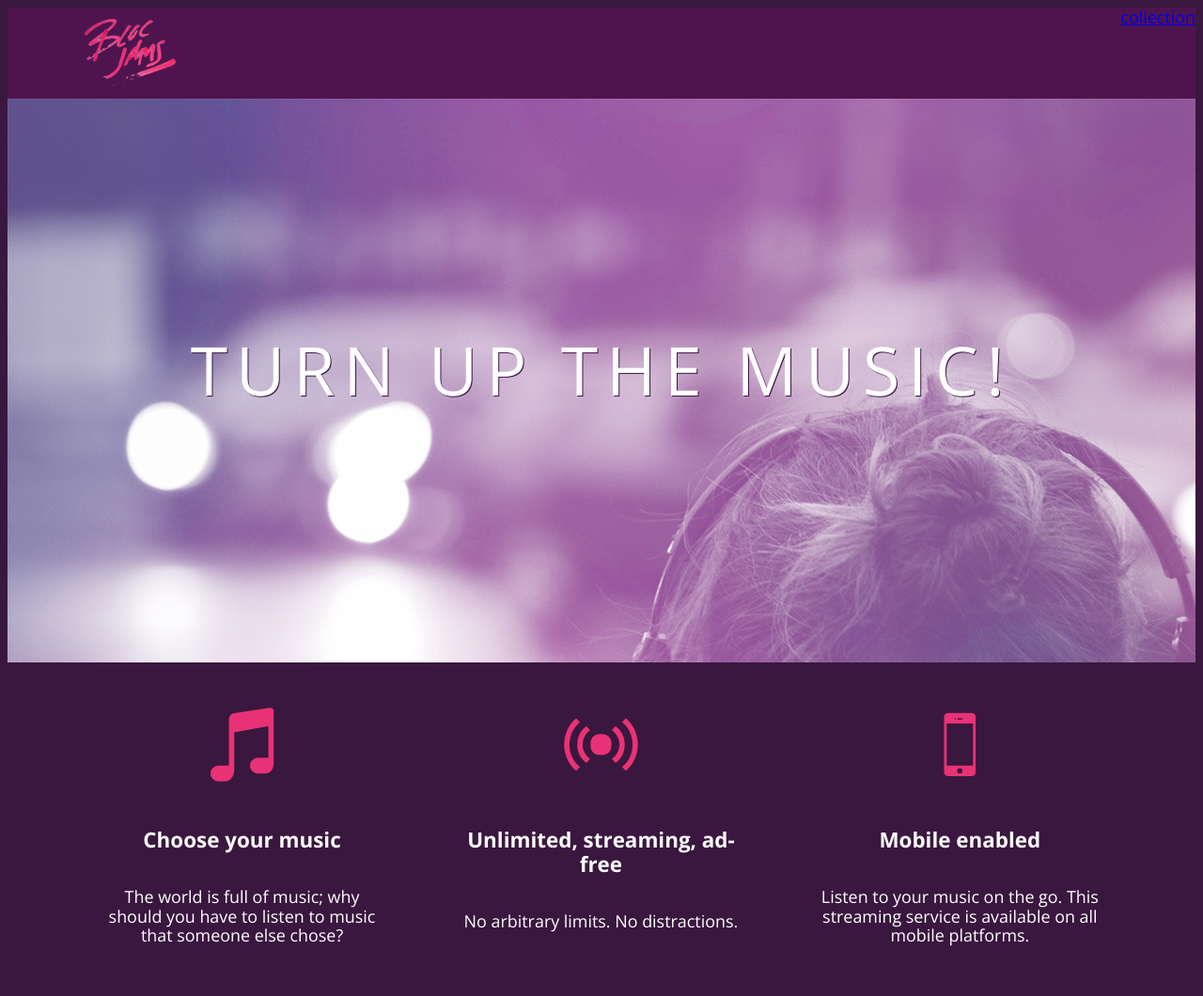
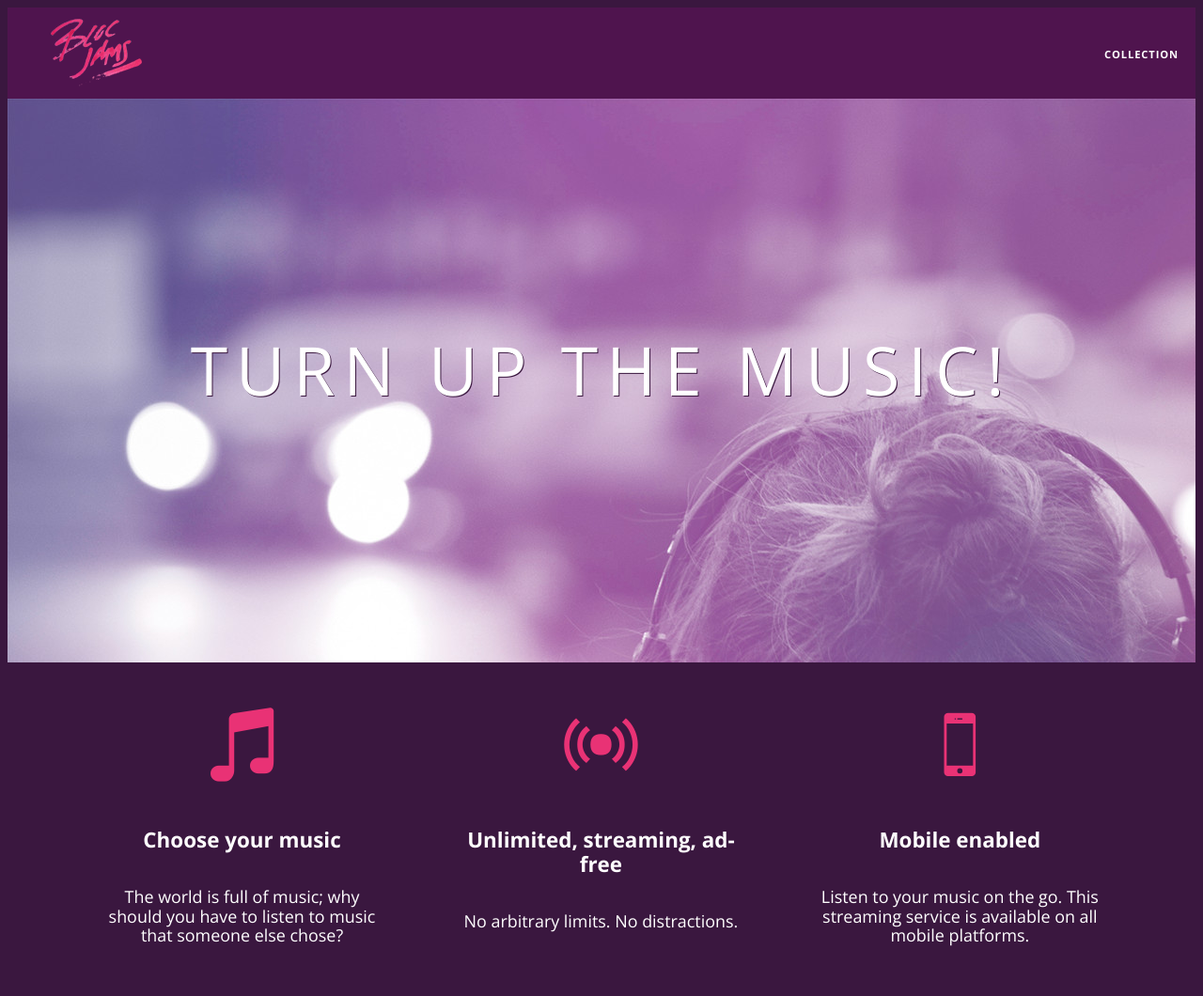
Before and after one commit to TwistedOrange/bloc-jams, a plain HTML site: page index.html in a window 1280 px wide. Shown: the whole page at 94% size. Drawn offline with nearby package versions, Linux system fonts and the light colour scheme.

Commit message:
fixed coding errors in collection

```diff
--- a/index.html
+++ b/index.html
@@ -13,7 +13,7 @@
   <body class="landing">
     <nav class="navbar">
       <a href="index.html" class="logo">
-        <img src="assets/images/bloc_jams_logo.png" alt="bloc jams logo" class="logo">
+        <img src="assets/images/bloc_jams_logo.png" alt="bloc jams logo">
       </a>
       <div class="links-container">
         <a href="collection.html" class="navbar-link">collection</a>
--- a/styles/collection.css
+++ b/styles/collection.css
@@ -2,10 +2,10 @@ body.collection {
   background-image: url(../assets/images/blurred_backgrounds/blur_bg_2.jpg);
   background-repeat: no-repeat;
 
-  /* image posn fixed w/in viewport not move as scroll */
+  /* image posn fixed w/in viewport doesn't move as scroll */
   background-attachment: fixed;
   background-position: center center; /* horz and vert */
-  background-size: cover; /* scale to fit as viewport changes */
+  background-size: cover; /* scale to fit as viewport size changes */
 }
 
 .album-covers {
--- a/styles/main.css
+++ b/styles/main.css
@@ -39,6 +39,21 @@ body {
   color: white;
   text-decoration: none;
 }
+.links-container .navbar-link {
+  display: table-cell;
+  position: relative;
+  height: 100%;
+  padding-left: 1rem;
+  padding-right: 1rem;
+  vertical-align: middle;
+  color: white;
+  font-size: 0.625rem;
+  letter-spacing: 0.05rem;
+  font-weight: 700;
+  text-transform: uppercase;
+  text-decoration: none;
+  cursor: pointer;
+}
 .links-container .navbar-link:hover {
   color: rgb(233,50,117);
 }
```
Also changed, not shown: collection.html (+12 -4 lines).
